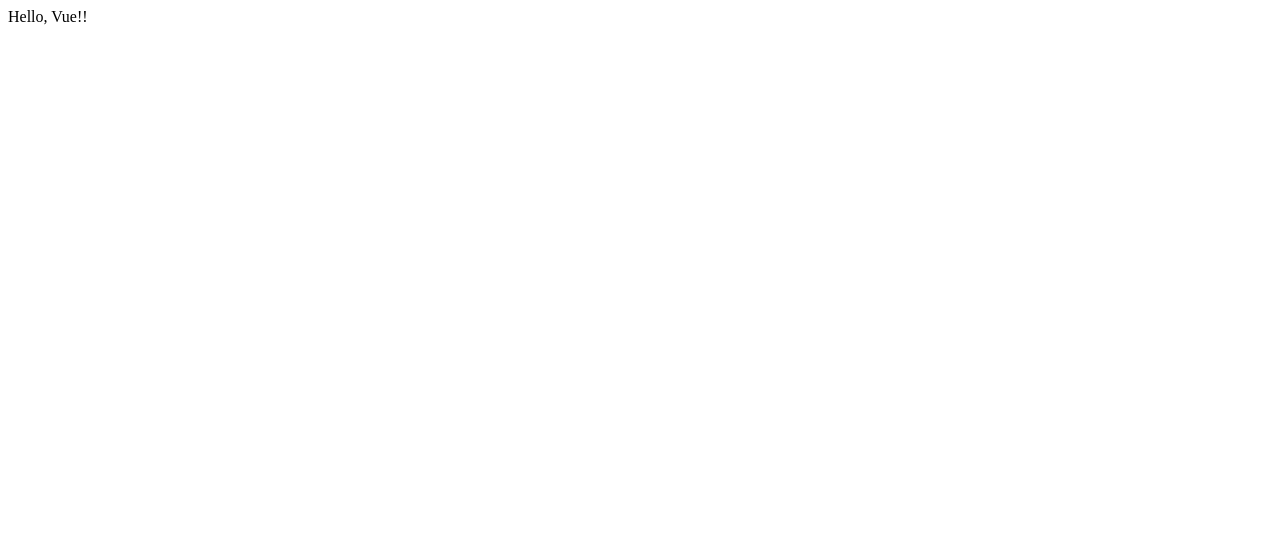
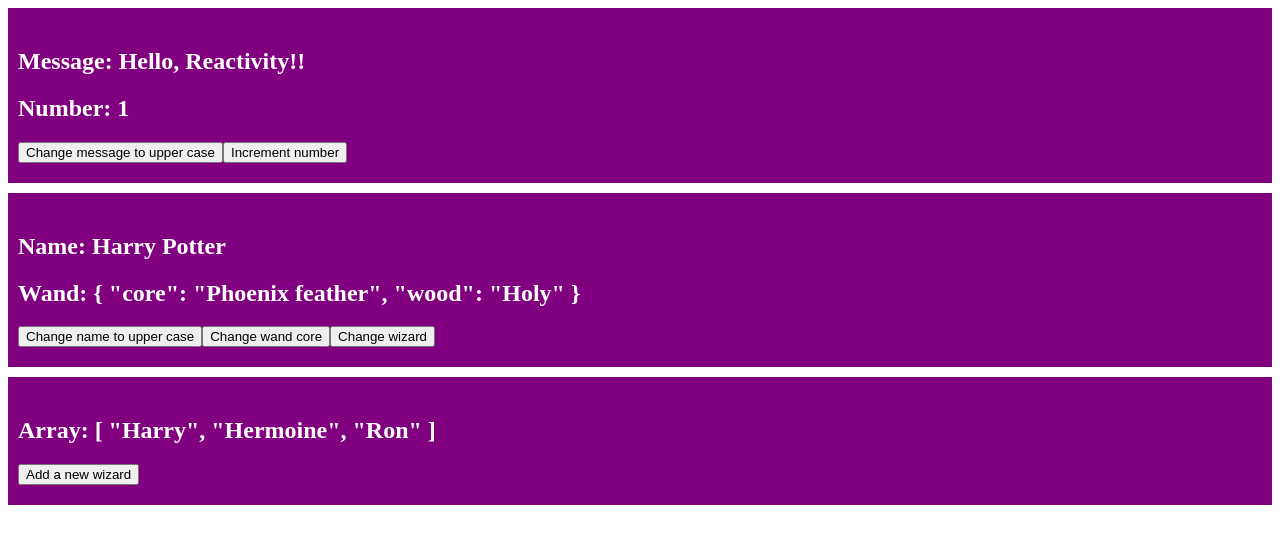
Before and after one commit to visiort/learn-vue-3-with-bingyang, a Vue app: page / in a window 1280 px wide. Shown: the top 544 px of the page. Built offline with nearby package versions, Linux system fonts and the light colour scheme.

Commit message:
Reactivity system

```diff
--- a/src/App.vue
+++ b/src/App.vue
@@ -1,13 +1,94 @@
 <template>
-  <div>
-    Hello, Vue!!
+  <div class="card">
+    <h2>Message: {{ message }}</h2>
+    <h2>Number: {{ number }}</h2>
+    <button @click="changeMessageToUpperCase">
+        Change message to upper case
+    </button>
+    <button @click="incrementNumber">
+        Increment number
+    </button>
+  </div>
+  <div class="card">
+    <h2>Name: {{ wizard.name }}</h2>
+    <h2>Wand: {{ wizard.wand }}</h2>
+
+    <button @click="changeNameToUpperCase">
+        Change name to upper case
+    </button>
+
+    <button @click="changeWandCore">
+        Change wand core
+    </button>
+
+    <button @click="changeWizard">
+        Change wizard
+    </button>
+  </div>
+
+  <div class="card">
+    <h2> Array: {{ wizards }}</h2>
+    <button @click="wizards.push('Draco')">
+      Add a new wizard
+    </button>
   </div>
 </template>
 
 <script setup>
+import {ref} from 'vue'
+  let message = ref('Hello, Reactivity!!')
+  let number = ref(1);
 
+  function changeMessageToUpperCase() {
+    message.value = message.value.toUpperCase()
+    console.log(message)
+  }
+
+  function incrementNumber() {
+    number.value += 1
+    console.log(number)
+  }
+
+  let wizard = ref({
+    id: 1001,
+    name: 'Harry Potter',
+    house: 'Gryffindor',
+    age: 17,
+    wand: {
+      core: 'Phoenix feather',
+      wood: 'Holy'
+    }
+  })
+
+  function changeNameToUpperCase() {
+    wizard.value.name = wizard.value.name.toUpperCase()
+  }
+
+  function changeWandCore() {
+    wizard.value.wand.core = 'Unicorn hair'
+  }
+
+  function changeWizard() {
+    wizard.value = {
+      id: 1002,
+      name: 'Hermoine Granger',
+      house: 'Gryffindor',
+      age: 17,
+      wand: {
+        core: 'Dragon heartstring',
+        wood: 'Vine'
+      }
+    }
+  }
+
+  let wizards = ref(['Harry', 'Hermoine', 'Ron'])
 </script>
 
-<style lang="scss" scoped>
-
+<style scoped>
+  .card {
+    background-color: purple;
+    color: white;
+    padding: 20px 10px;
+    margin-bottom: 10px;
+  }
 </style>
```
